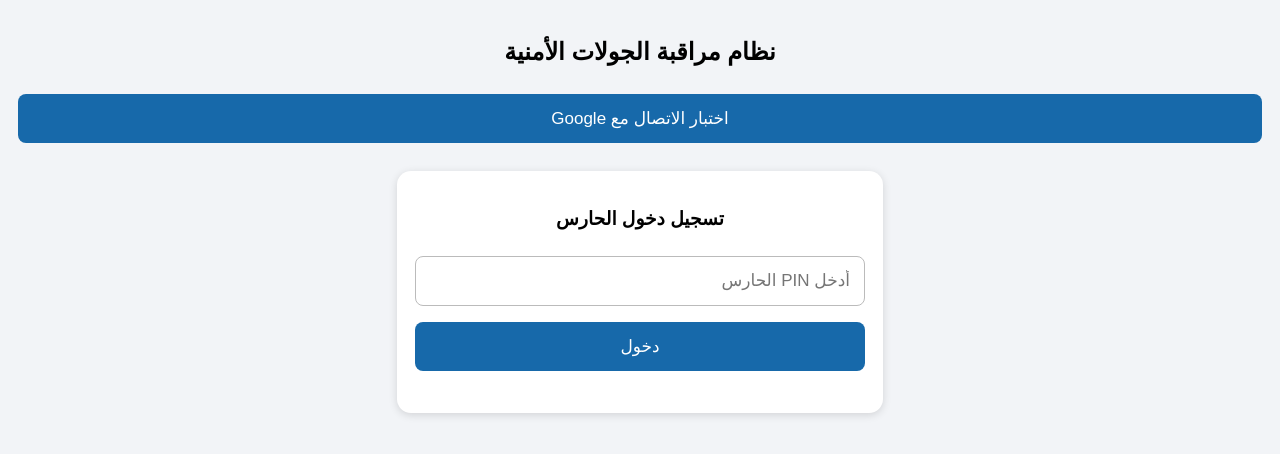
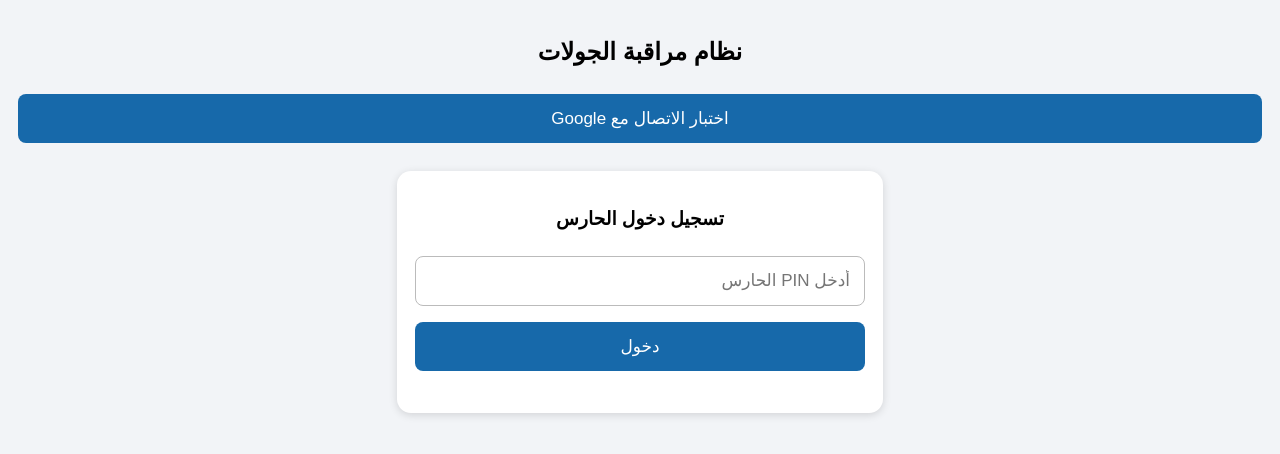
Before and after one commit to Akram000-sys/security-rounds-scanner, a plain HTML site: page index.html in a window 1280 px wide. Drawn offline with Linux system fonts and the light colour scheme.

Commit message:
Update index.html

```diff
--- a/index.html
+++ b/index.html
@@ -3,7 +3,7 @@
 <head>
 <meta charset="UTF-8">
 <meta name="viewport" content="width=device-width, initial-scale=1">
-<title>نظام الجولات الأمنية</title>
+<title>نظام الجولات </title>
 <script src="https://unpkg.com/html5-qrcode"></script>
 <style>
 body{font-family:Arial;background:#f2f4f7;margin:0;padding:18px;text-align:center}
@@ -17,7 +17,7 @@ button:disabled{background:#999}
 </style>
 </head>
 <body>
-<h2>نظام مراقبة الجولات الأمنية</h2>
+<h2>نظام مراقبة الجولات </h2>
 <button onclick="testGoogleConnection()">اختبار الاتصال مع Google</button>
 <p id="testMessage"></p>
 <div class="card">
```
